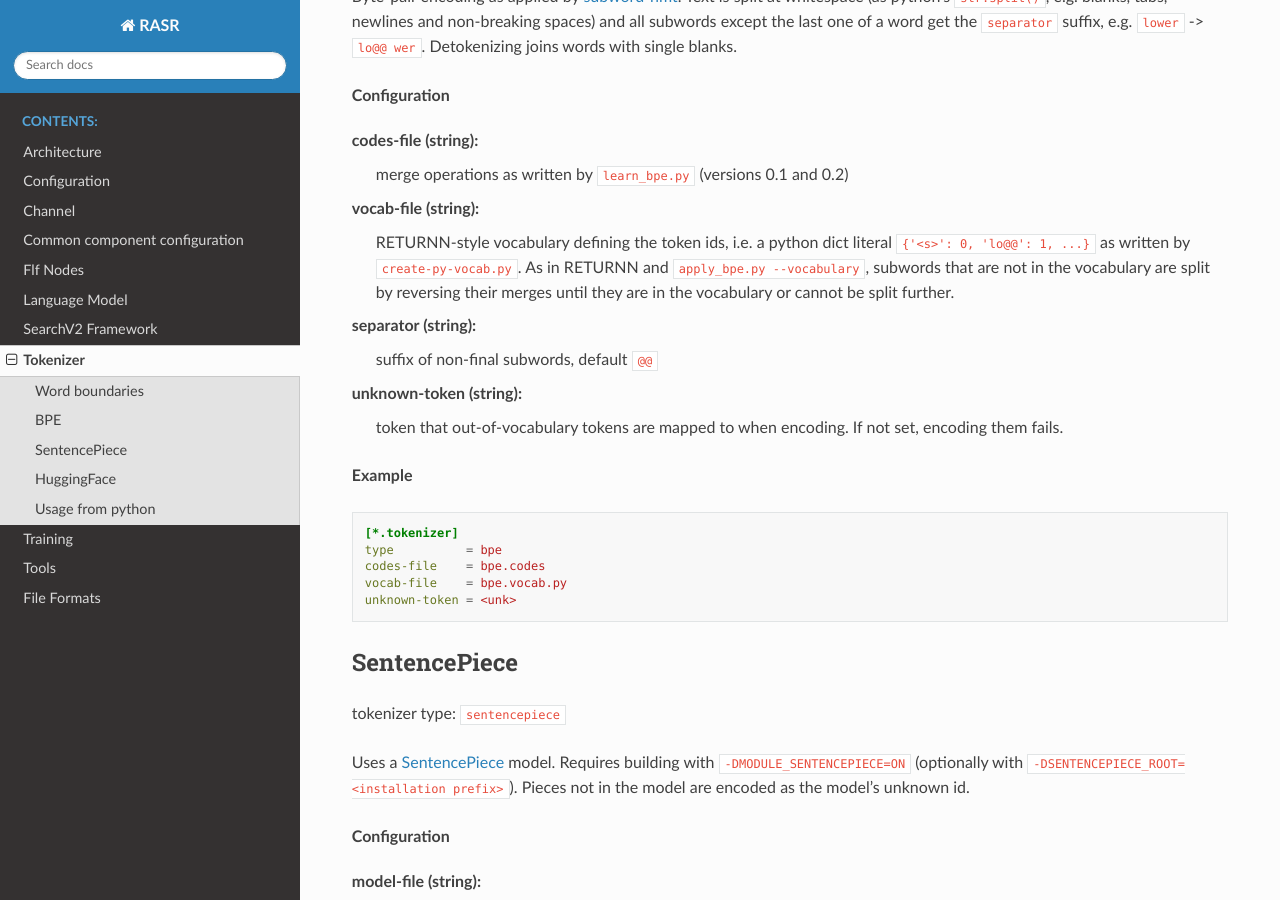
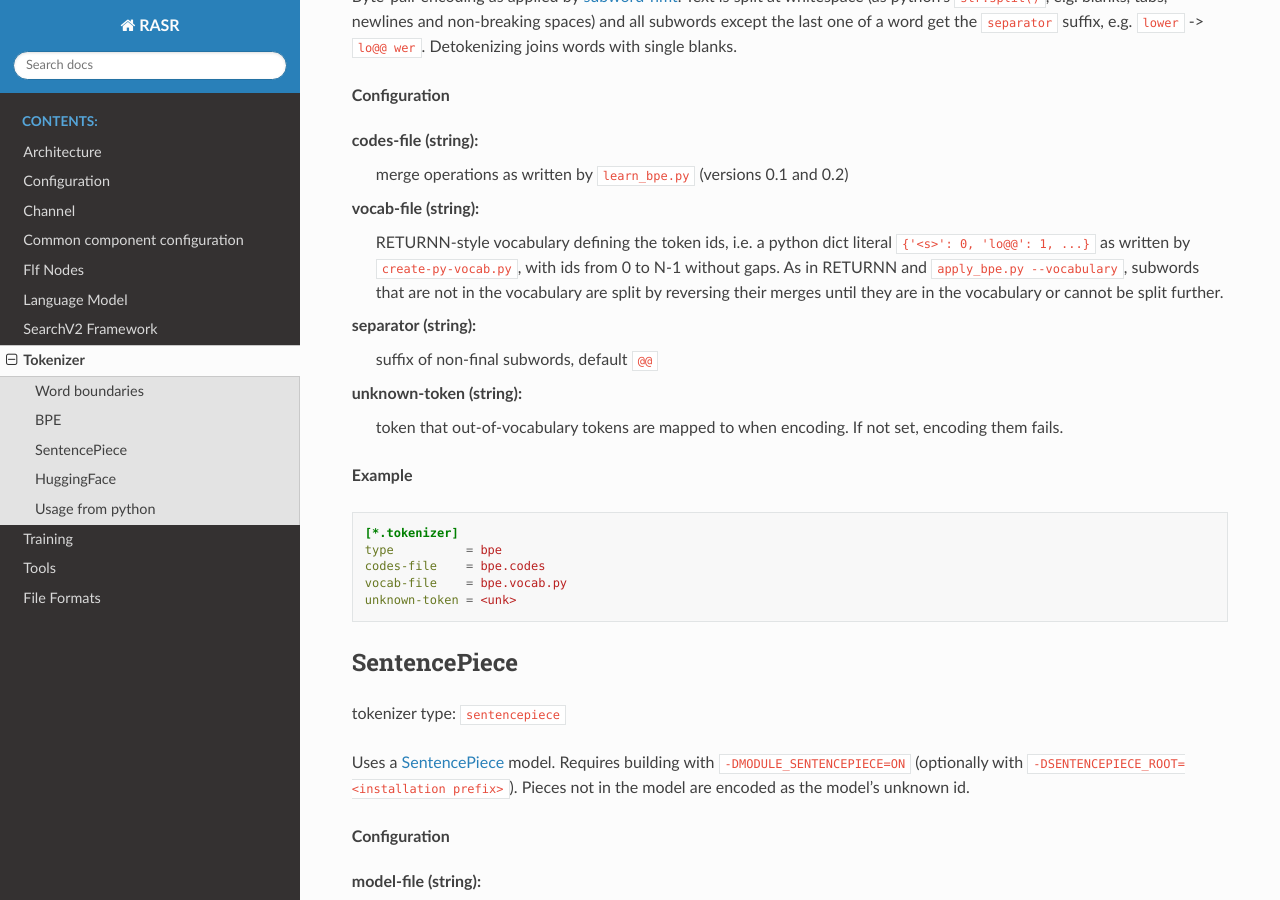
Before and after one commit to rwth-i6/rasr, a Sphinx documentation site: the page built from doc/tokenizer.rst, in a window 1280 px wide and 900 px high, scrolled down 1048 px. Built offline with Sphinx 7.4.7 and the Read the Docs theme 3.1.0, drawn with Linux system fonts in a browser that asks for light colours.

Commit message:
Move the RETURNN vocabulary reader to Bliss::ReturnnVocabulary
The reader of RETURNN's python dict vocabulary files is a standalone class in
Bliss, so that it can be used outside of BpeTokenizer. It now behaves as
RETURNN's `Vocabulary` for edge cases: ids with gaps and empty vocabularies
are rejected, of several tokens with the same id the one that sorts last is
used for the id, and of duplicate tokens the last entry counts.

Co-Authored-By: Claude Opus 5.5 <noreply@anthropic.com>

```diff
--- a/doc/tokenizer.rst
+++ b/doc/tokenizer.rst
@@ -49,8 +49,9 @@ codes-file (string):
     merge operations as written by ``learn_bpe.py`` (versions 0.1 and 0.2)
 vocab-file (string):
     RETURNN-style vocabulary defining the token ids, i.e. a python dict literal ``{'<s>': 0, 'lo@@': 1, ...}``
-    as written by ``create-py-vocab.py``. As in RETURNN and ``apply_bpe.py --vocabulary``, subwords that are not in the
-    vocabulary are split by reversing their merges until they are in the vocabulary or cannot be split further.
+    as written by ``create-py-vocab.py``, with ids from 0 to N-1 without gaps. As in RETURNN and
+    ``apply_bpe.py --vocabulary``, subwords that are not in the vocabulary are split by reversing their merges until
+    they are in the vocabulary or cannot be split further.
 separator (string):
     suffix of non-final subwords, default ``@@``
 unknown-token (string):
```
Also changed, not shown: 9 other files.
